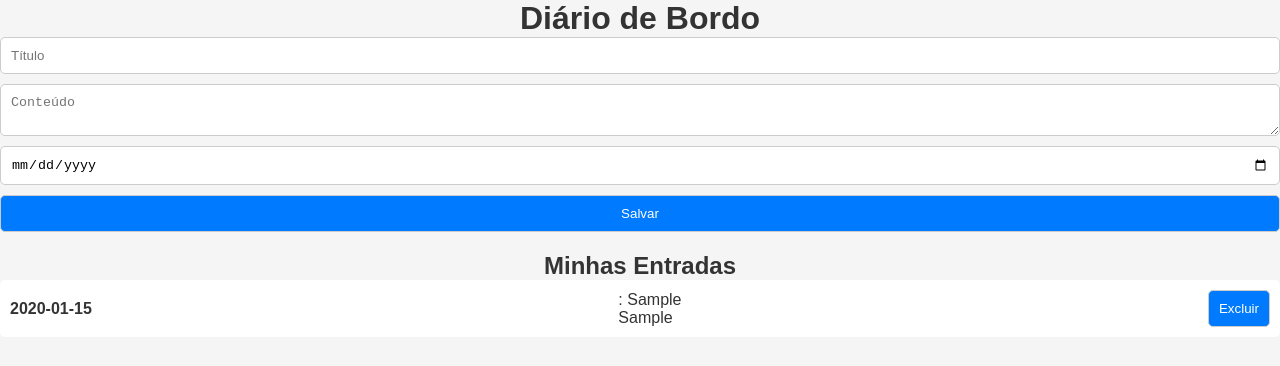
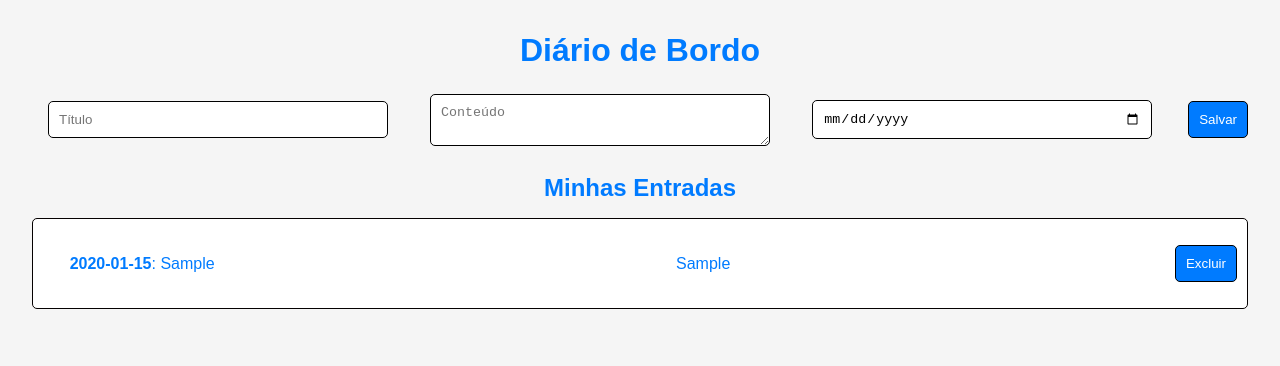
Before and after one commit to leonardogondor-debug/Diario-de-Bordo, a plain HTML site: page index.html in a window 1280 px wide. Both pictures are taken after typing "Sample", "Sample", "2020-01-15" into the empty fields and a click on the button "Salvar". Drawn offline with Linux system fonts and the light colour scheme.

Commit message:
css feito

```diff
--- a/script.js
+++ b/script.js
@@ -8,7 +8,9 @@ function loadEntries() {
     entries.forEach((entry, index) => {
         const li = document.createElement("li");
         li.innerHTML = `
-      <strong>${entry.data}</strong>: ${entry.titulo}<br>
+      <div>
+      <strong>${entry.data}</strong>: ${entry.titulo}
+      </div>
       ${entry.conteudo}
       <button onclick="removeEntry(${index})">Excluir</button>
     `;
--- a/style.css
+++ b/style.css
@@ -7,11 +7,13 @@
 body {
     font-family: Arial, sans-serif;
     background: #f5f5f5;
-    color: #333;
+    color: #007bff;
+    margin: 2rem;
 }
 
 h1, h2 {
     text-align: center;
+    margin-bottom: 1rem;
 }
 
 form {
@@ -23,14 +25,17 @@ form {
 
 input, textarea, button {
     padding: 10px;
-    border: 1px solid #ccc;
+    border: 1px solid #000000;
     border-radius: 5px;
+    margin-left: 1rem;
+    margin-right: 1rem;
 }
 
 button {
     background-color: #007BFF;
     color: white;
     cursor: pointer;
+    margin: 1rem;
 }
 
 button:hover {
@@ -39,14 +44,45 @@ button:hover {
 
 ul {
     list-style-type: none;
+    padding: 0;
 }
 
 li {
+    display: flex;
+    flex-direction: column;
+    width: 100%;
+    word-break: break-word;
+    white-space: pre-wrap;
     background: white;
     padding: 10px;
     margin-bottom: 5px;
     border-radius: 5px;
-    display: flex;
-    justify-content: space-between;
-    align-items: center;
+    border: 1px solid #050101;
 }
+
+@media (min-width: 1024px) {
+
+    h1 {
+        margin-top: 2rem;
+    }
+
+    form {
+        flex-direction: row;
+        align-items: center;
+    }
+
+    input, textarea {
+        flex: 1;
+    }
+
+    button {
+        margin-left: 10px;
+        margin-right: 0;
+    }
+
+    li {
+        flex-direction: row;
+        justify-content: space-between;
+        align-items: center;
+    }
+}
```
Lines whose indentation alone changed are shown as unchanged.
